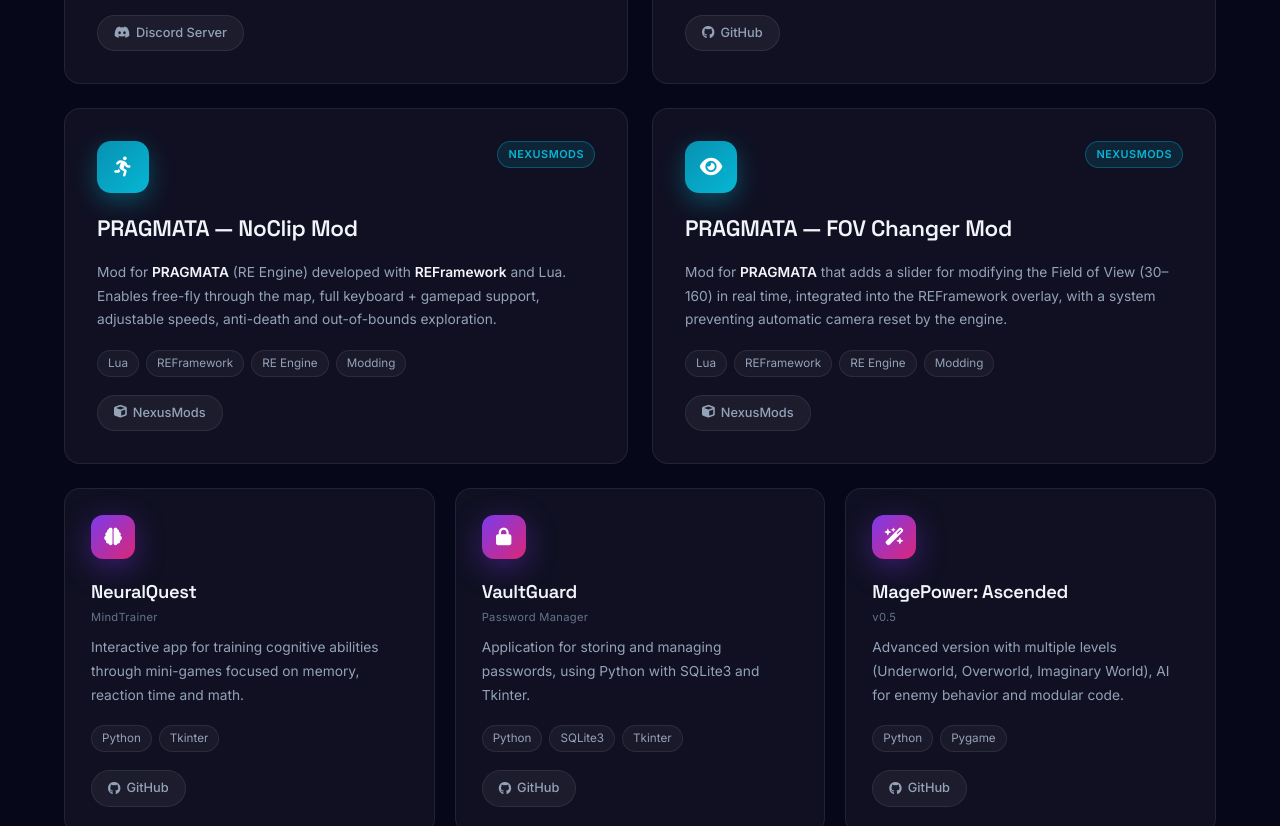
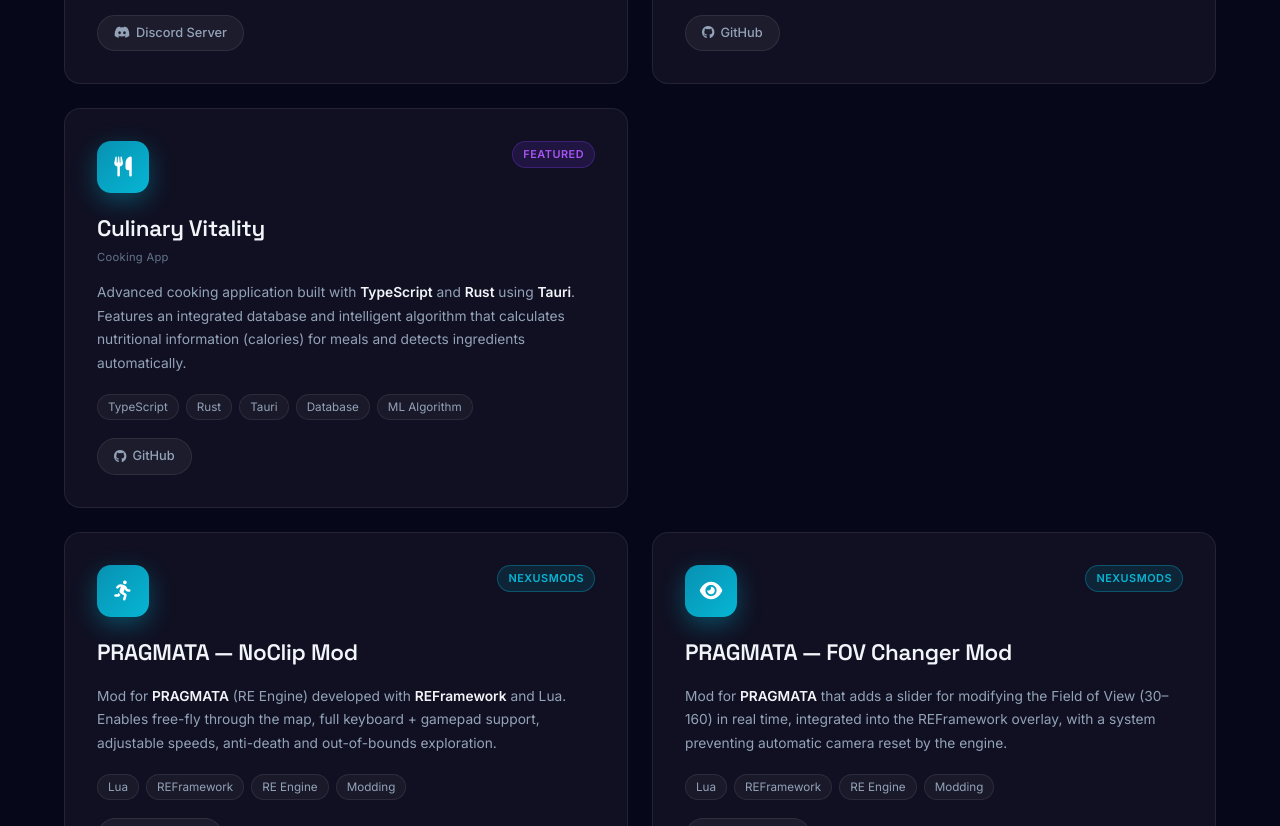
Before and after one commit to WhiteDragonul/ProzanBogdanMadalin, a website: page index.html in a window 1280 px wide. Shown: the part 4373-5199 px from the top of the page. Drawn offline with Linux system fonts and the light colour scheme; animation ran at ten frames a second.

Commit message:
Update index.html with Culinary Vitality project

```diff
--- a/index.html
+++ b/index.html
@@ -246,6 +246,30 @@
                     </div>
                     <div class="card-links">
                         <a href="https://github.com/WhiteDragonul/dating-ai-unitbv" target="_blank" class="card-link">
+                            <i class="fab fa-github"></i> GitHub
+                        </a>
+                    </div>
+                </div>
+
+                <div class="project-card featured reveal">
+                    <div class="card-glow glow-cyan"></div>
+                    <div class="card-header">
+                        <div class="card-icon icon-cyan"><i class="fas fa-utensils"></i></div>
+                        <div class="card-badges">
+                            <span class="badge badge-featured" data-i18n="badge.featured">Featured</span>
+                        </div>
+                    </div>
+                    <h3 class="card-title">Culinary Vitality <span class="card-subtitle">Cooking App</span></h3>
+                    <p class="card-desc">Advanced cooking application built with <strong>TypeScript</strong> and <strong>Rust</strong> using <strong>Tauri</strong>. Features an integrated database and intelligent algorithm that calculates nutritional information (calories) for meals and detects ingredients automatically.</p>
+                    <div class="card-tech">
+                        <span class="tech-badge">TypeScript</span>
+                        <span class="tech-badge">Rust</span>
+                        <span class="tech-badge">Tauri</span>
+                        <span class="tech-badge">Database</span>
+                        <span class="tech-badge">ML Algorithm</span>
+                    </div>
+                    <div class="card-links">
+                        <a href="https://github.com/WhiteDragonul/culinary-vitality" target="_blank" class="card-link">
                             <i class="fab fa-github"></i> GitHub
                         </a>
                     </div>
```
